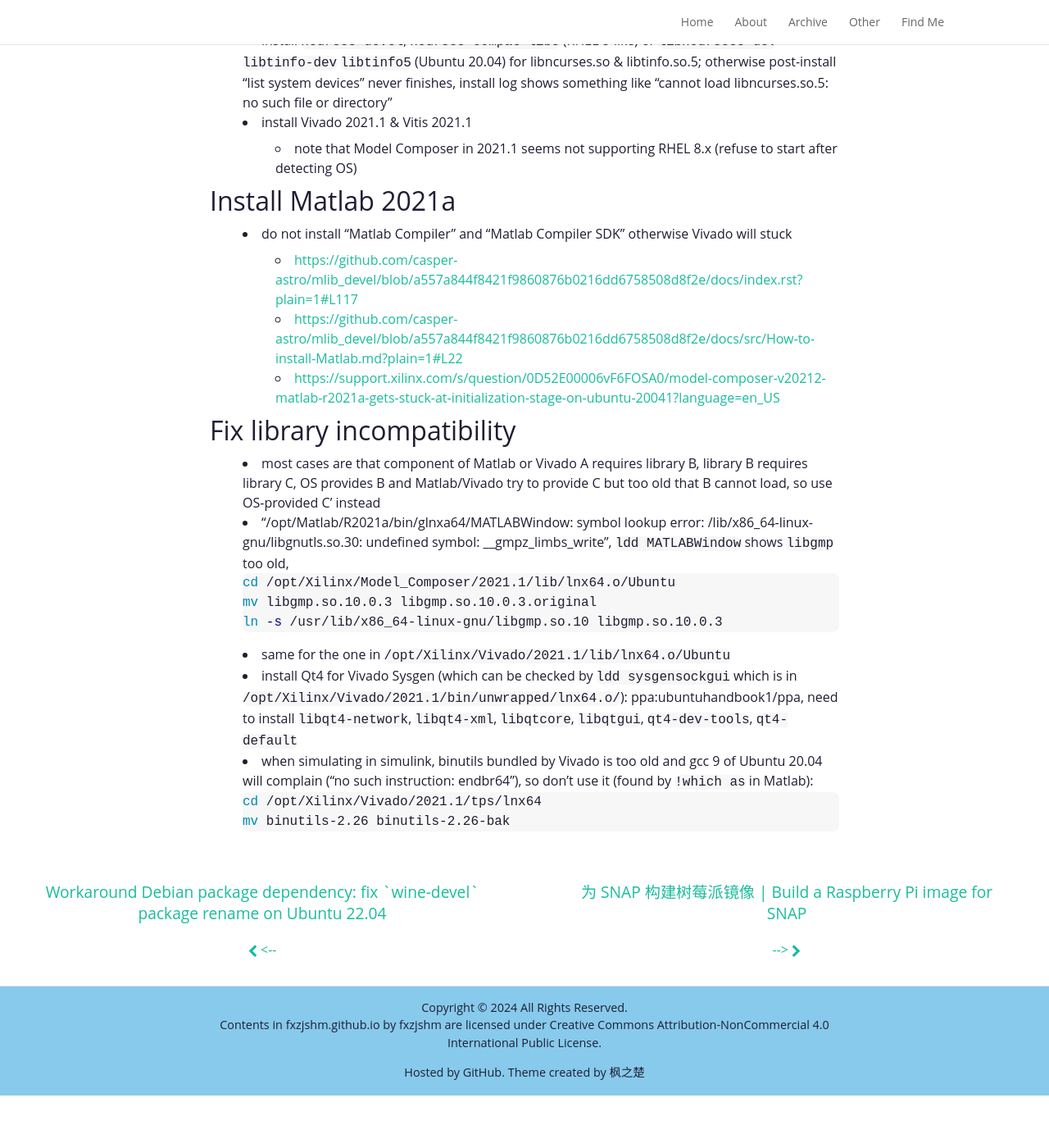
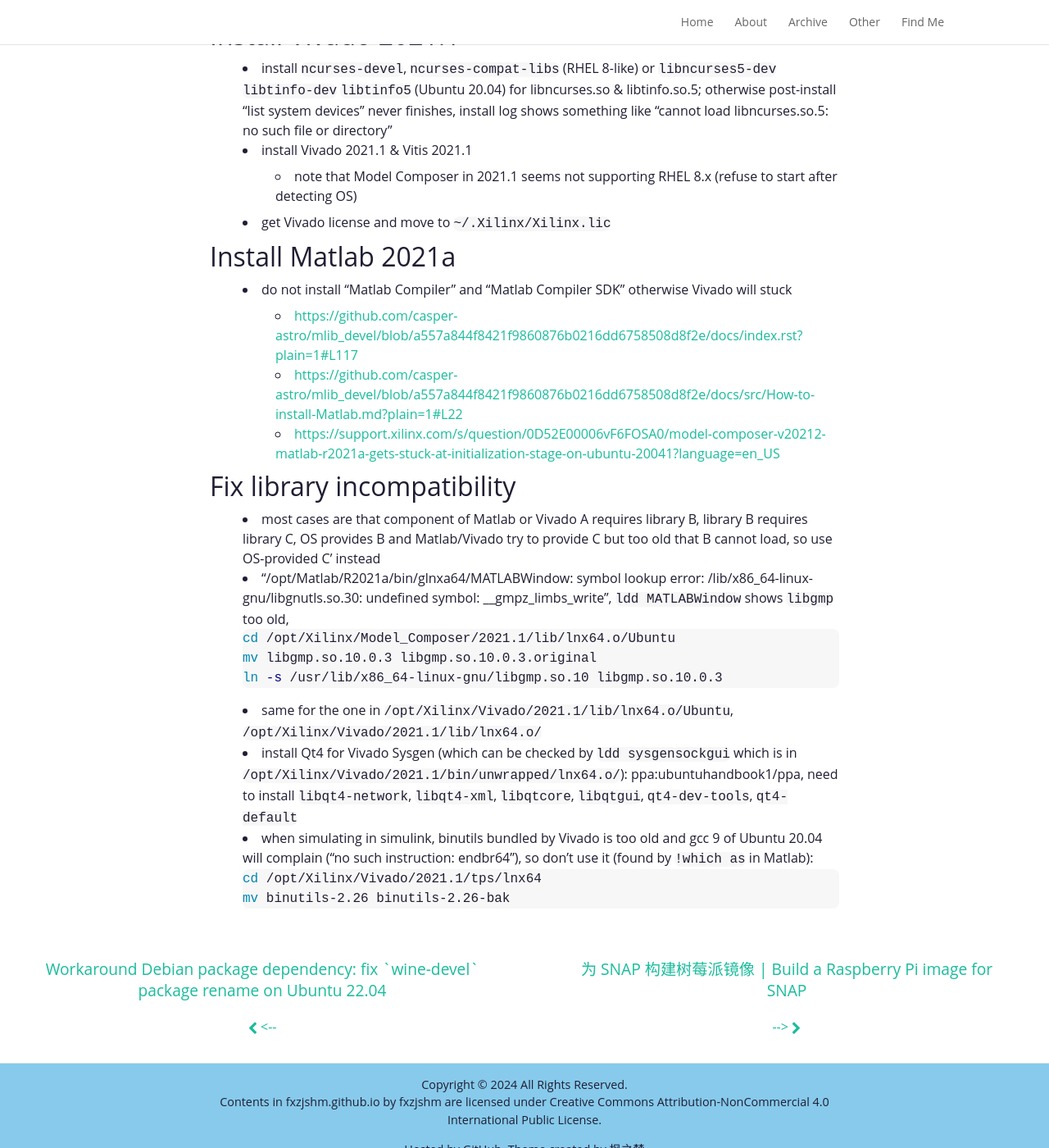
Before and after one commit to fxzjshm/fxzjshm.github.io, a Jekyll site: the page built from _posts/2024-05-14-setup-casper-toolflow.md, in a window 1280 px wide and 1400 px high, scrolled down 1661 px. Shown: the whole window at 82% size. Built offline with Jekyll 4.4.1, drawn with Linux system fonts in a browser that asks for light colours; nearby versions of some CDN libraries; some web fonts are replaced; before the commit the page ends 2997 px from its top, so only the background shows below that; some of the changed text lies outside the part shown.

Commit message:
post: update 2024-05-14-setup-casper-toolflow.md

````diff
--- a/_posts/2024-05-14-setup-casper-toolflow.md
+++ b/_posts/2024-05-14-setup-casper-toolflow.md
@@ -17,6 +17,7 @@
 * 安装 `ncurses-devel`, `ncurses-compat-libs` (RHEL 8 或衍生版本) 或 `libncurses5-dev` `libtinfo-dev` `libtinfo5` (Ubuntu 20.04) 以安装 libncurses.so & libtinfo.so.5 两个库; 否则安装后的 "list system devices" 卡死无法结束, 可在安装器输出中看到类似 "cannot load libncurses.so.5: no such file or directory"
 * 安装 Vivado 2021.1 & Vitis 2021.1
   * 注意 2021.1 对应的 Model Composer 可能不支持 RHEL 8.x (检测系统后拒绝启动)
+* 获取 Vivado license 放到 `~/.Xilinx/Xilinx.lic`
 
 ## 安装 Matlab 2021a
 * 不要安装 "Matlab Compiler" and "Matlab Compiler SDK" 否则调用 Vivado 时会卡死
@@ -56,6 +57,7 @@
 * install `ncurses-devel`, `ncurses-compat-libs` (RHEL 8-like) or `libncurses5-dev` `libtinfo-dev` `libtinfo5` (Ubuntu 20.04) for libncurses.so & libtinfo.so.5; otherwise post-install "list system devices" never finishes, install log shows something like "cannot load libncurses.so.5: no such file or directory"
 * install Vivado 2021.1 & Vitis 2021.1
   * note that Model Composer in 2021.1 seems not supporting RHEL 8.x (refuse to start after detecting OS)
+* get Vivado license and move to `~/.Xilinx/Xilinx.lic`
 
 ## Install Matlab 2021a
 * do not install "Matlab Compiler" and "Matlab Compiler SDK" otherwise Vivado will stuck
@@ -71,7 +73,7 @@
 mv libgmp.so.10.0.3 libgmp.so.10.0.3.original
 ln -s /usr/lib/x86_64-linux-gnu/libgmp.so.10 libgmp.so.10.0.3
 ```
-* same for the one in `/opt/Xilinx/Vivado/2021.1/lib/lnx64.o/Ubuntu`
+* same for the one in `/opt/Xilinx/Vivado/2021.1/lib/lnx64.o/Ubuntu`, `/opt/Xilinx/Vivado/2021.1/lib/lnx64.o/`
 * install Qt4 for Vivado Sysgen (which can be checked by `ldd sysgensockgui` which is in `/opt/Xilinx/Vivado/2021.1/bin/unwrapped/lnx64.o/`): ppa:ubuntuhandbook1/ppa, need to install `libqt4-network`, `libqt4-xml`, `libqtcore`, `libqtgui`, `qt4-dev-tools`, `qt4-default`
 * when simulating in simulink, binutils bundled by Vivado is too old and gcc 9 of Ubuntu 20.04 will complain ("no such instruction: endbr64"), so don't use it (found by `!which as` in Matlab):
 ```bash
````
